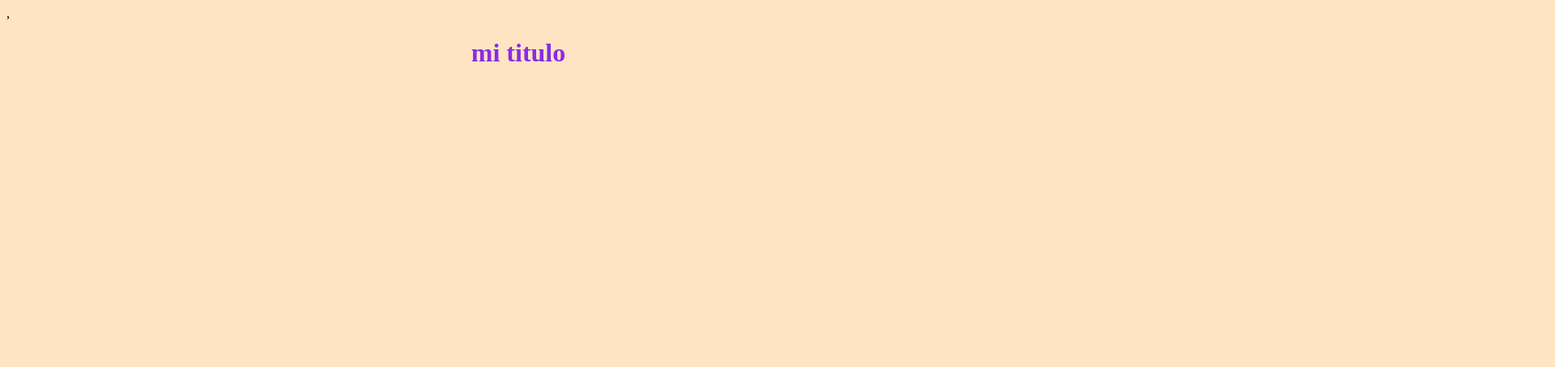
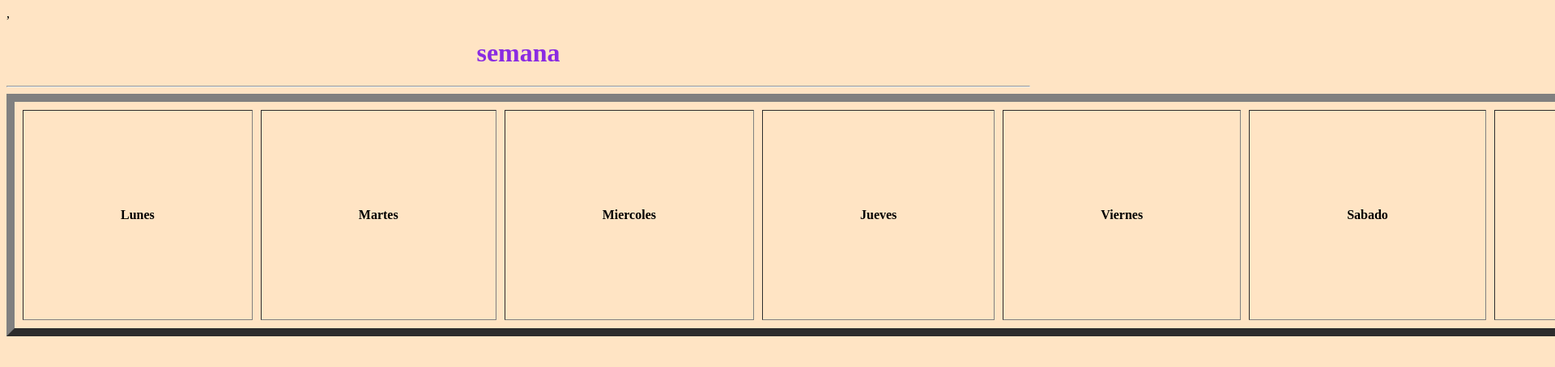
Before and after one commit to Pazutech/cajero_Piero_alexander, a plain HTML site: page index.html in a window 1280 px wide. Shown: the top 454 px of the page at 81% size, 1920 px wide, since content can reach past the window. Drawn offline with Linux system fonts and the light colour scheme.

Commit message:
modificacion para crear tabla de semana

```diff
--- a/index.html
+++ b/index.html
@@ -5,10 +5,23 @@
     <meta http-equiv="X-UA-Compatible" content="IE=edge">
     <meta name="viewport" content="width=device-width, initial-scale=1.0">
     ,<link rel="stylesheet" href="estilos.css">
-    <title>Mi pagina</title>
+    <title>tablas práctica</title>
 </head>
 <body>
-    <h1>mi titulo</h1>
+    <h1>semana</h1>
+<hr>
+<table border="10" cellspacing="10" cellpadding="120">
+    <tr>
+        <th>Lunes</th>
+        <th>Martes</th>
+        <th>Miercoles</th>
+        <th>Jueves</th>
+        <th>Viernes</th>
+        <th>Sabado</th>
+        <th>Domingo</th>
+    </tr>
+
+</table>
 
 </body>
 </html>
```
